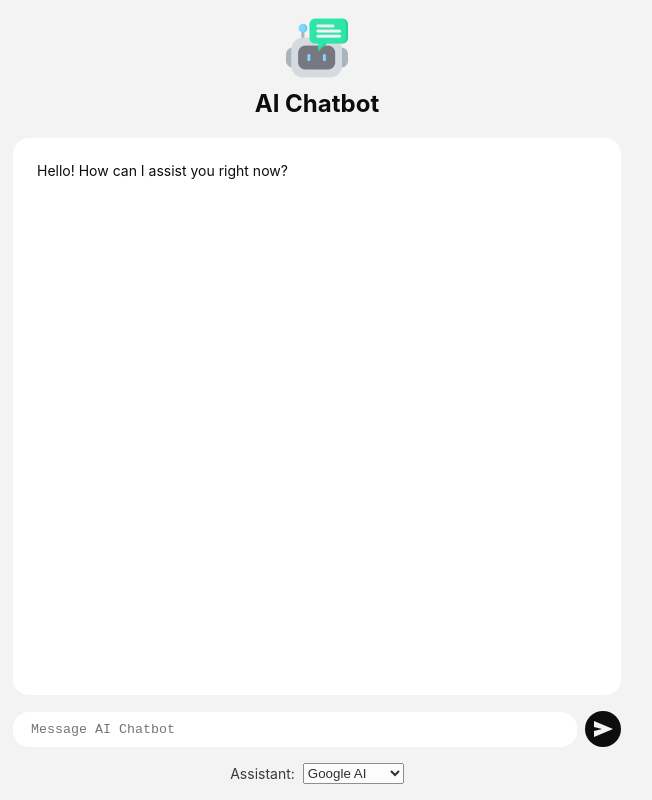
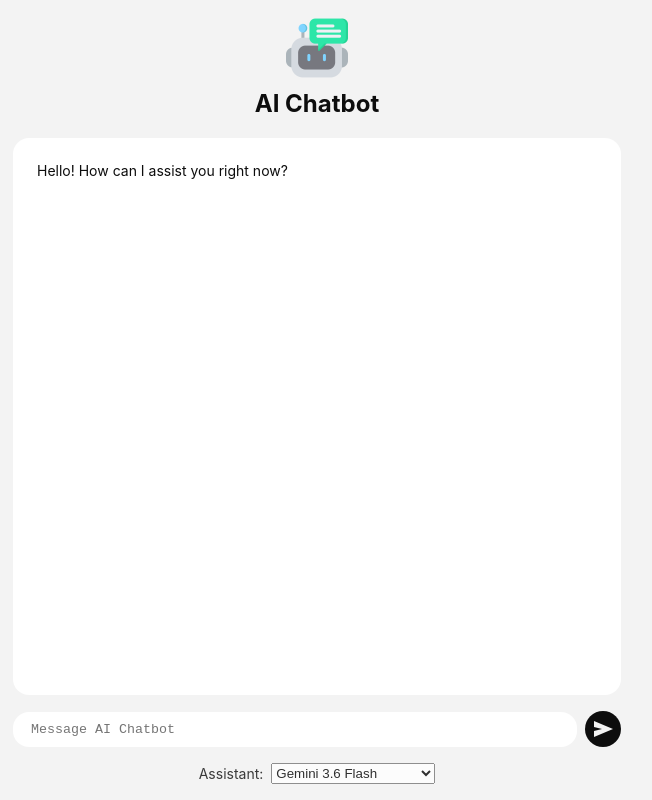
Before and after one commit to nikitaagg1993/react-ai-chatbot, a React (Vite) app: page / in a window 1280 px wide. Shown: the whole page, without its empty margins (323-975 px from the left). Built offline with nearby package versions, Linux system fonts and the light colour scheme; no server answers.

Commit message:
Add model name in assistant menu

```diff
--- a/src/components/Assistant/Assistant.jsx
+++ b/src/components/Assistant/Assistant.jsx
@@ -15,31 +15,52 @@ const assistantMap = {
 };
 
 export function Assistant({ onAssistantChange }) {
-  const [value, setValue] = useState("googleai");
+  const [value, setValue] = useState("googleai:gemini-3.6-flash");
 
   function handleValueChange(event) {
     setValue(event.target.value);
   }
 
   useEffect(() => {
-    const AssistantClass = assistantMap[value];
+    const [assistant, model] = value.split(":");
+    const AssistantClass = assistantMap[assistant];
 
     if (!AssistantClass) {
-      throw new Error(`Unknown assistant: ${value}`);
+      throw new Error(`Unknown assistant: ${assistant} or model: ${model}`);
     }
 
-    onAssistantChange(new AssistantClass());
+    onAssistantChange(new AssistantClass(model));
   }, [value]);
 
   return (
     <div className={styles.Assistant}>
       <span>Assistant:</span>
       <select defaultValue={value} onChange={handleValueChange}>
-        <option value="googleai">Google AI</option>
-        <option value="openai">OpenAI</option>
-        <option value="deepseekai">DeepSeek AI</option>
-        <option value="anthropicai">Anthropic AI</option>
-        <option value="xai">X AI</option>
+      <optgroup label="Google AI">
+          <option value="googleai:gemini-3.6-flash">Gemini 3.6 Flash</option>
+          <option value="googleai:gemini-3.6-flash-lite">
+            Gemini 3.6 Flash-Lite
+          </option>
+        </optgroup>
+
+        <optgroup label="Open AI">
+          <option value="openai:gpt-4o-mini">GPT-4o mini</option>
+          <option value="openai:chatgpt-4o-latest">ChatGPT-4o</option>
+        </optgroup>
+
+        <optgroup label="DeepSeek AI">
+          <option value="deepseekai:deepseek-chat">DeepSeek-V3</option>
+        </optgroup>
+
+        <optgroup label="Anthropic AI">
+          <option value="anthropicai:claude-3-5-haiku-latest">
+            Claude 3.5 Haiku
+          </option>
+        </optgroup>
+
+        <optgroup label="X AI">
+          <option value="xai:grok-3-mini-latest">Grok 3 Mini</option>
+        </optgroup>
       </select>
     </div>
   );
```
